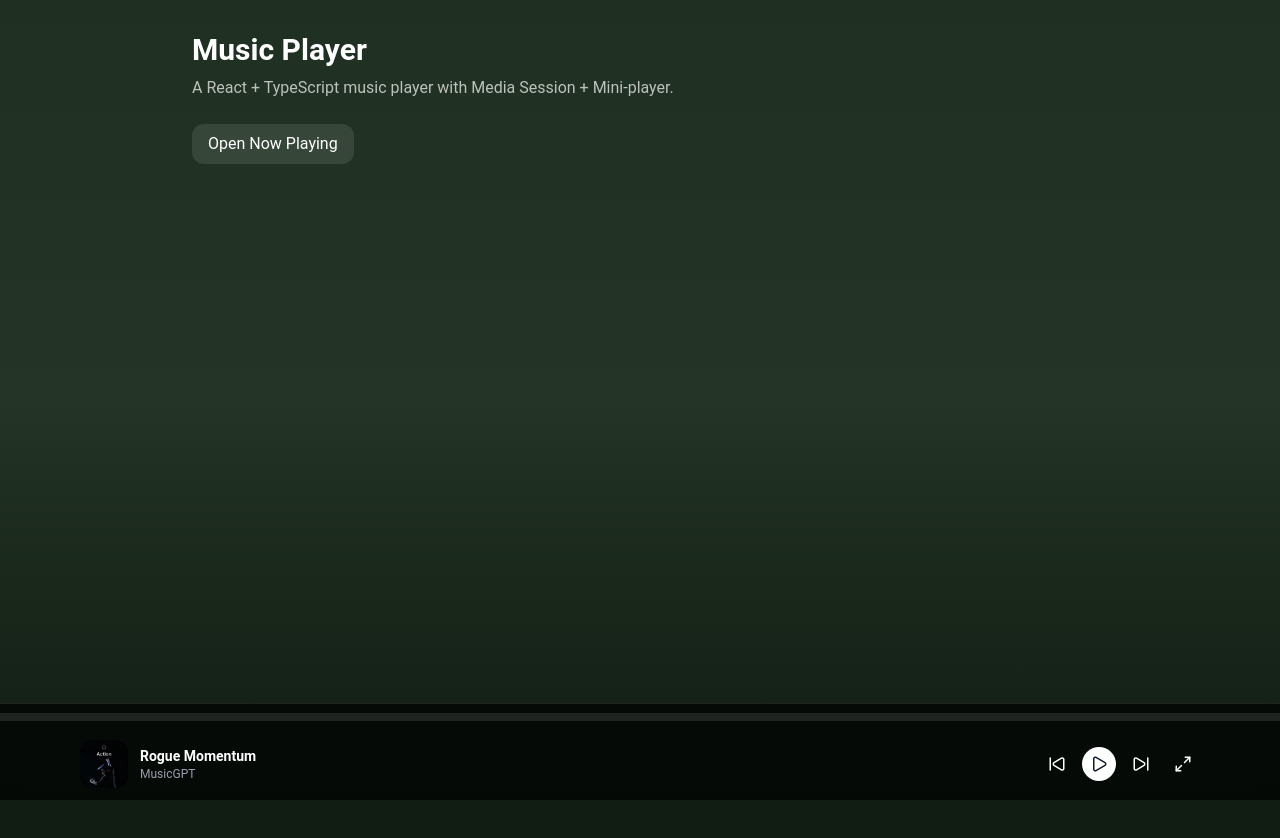
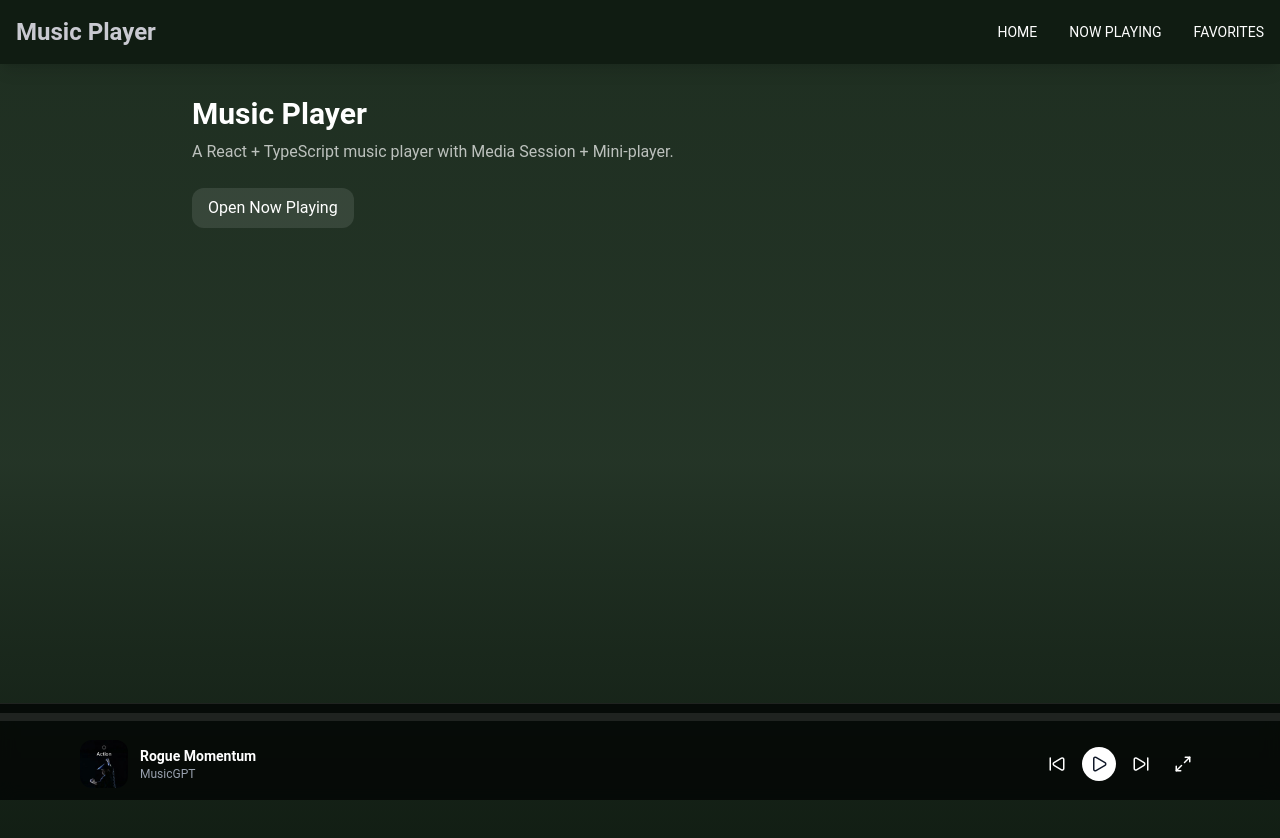
Before and after one commit to tworoniak/music-player, a React (Vite) app: page / in a window 1280 px wide. Shown: the top 838 px of the page. Built offline with nearby package versions, Linux system fonts and the light colour scheme.

Commit message:
added Header component

```diff
--- /dev/null
+++ b/src/components/Header.tsx
@@ -0,0 +1,153 @@
+import { useState } from 'react';
+import { Link } from 'react-router-dom';
+import { Menu, X } from 'lucide-react';
+
+const Header = () => {
+  const [isOpen, setIsOpen] = useState(false); // mobile menu
+  // const [isDropdownOpen, setIsDropdownOpen] = useState(false); // mobile dropdown
+  // const [isDesktopDropdownOpen, setIsDesktopDropdownOpen] = useState(false); // desktop dropdown
+
+  return (
+    <header className='bg-background/60 text-white shadow-lg sticky top-0 z-50'>
+      <div className='max-w-7xl mx-auto p-4 flex items-center justify-between'>
+        {/* Logo */}
+        <Link to='/' className='text-muted text-sm md:text-2xl font-bold'>
+          Music Player
+        </Link>
+
+        {/* Desktop Navigation */}
+        <nav className='hidden md:flex items-center space-x-8 uppercase text-sm underline-offset-2'>
+          <Link to='/' className='hover:text-accent transition hover:underline'>
+            Home
+          </Link>
+
+          <Link
+            to='/now-playing'
+            className='hover:text-accent transition hover:underline'
+          >
+            Now Playing
+          </Link>
+
+          <Link
+            to='/liked'
+            className='hover:text-accent transition uppercase hover:underline'
+          >
+            Favorites
+          </Link>
+          {/* Desktop Galleries dropdown */}
+          {/* <div className='relative'>
+            <button
+              className='hover:text-accent transition'
+              onMouseEnter={() => setIsDesktopDropdownOpen(true)}
+              onMouseLeave={() => setIsDesktopDropdownOpen(false)}
+            >
+              <Link
+                to='/galleries'
+                className='hover:text-accent transition uppercase hover:underline'
+              >
+                Galleries
+              </Link>
+            </button> */}
+
+          {/* Dropdown */}
+          {/* {isDesktopDropdownOpen && (
+              <div
+                className='absolute top-3 left-0 mt-2 w-48 bg-gray-800 rounded-md shadow-md z-50'
+                onMouseEnter={() => setIsDesktopDropdownOpen(true)}
+                onMouseLeave={() => setIsDesktopDropdownOpen(false)}
+              >
+                {Object.entries(galleries).map(([key, gallery]) => (
+                  <Link
+                    key={key}
+                    to={`/galleries/${key}`}
+                    className='block px-4 py-2 hover:bg-gray-700 transition normal-case'
+                  >
+                    {gallery.title}
+                  </Link>
+                ))}
+              </div>
+            )}
+          </div> */}
+          {/* <Link
+            to='/about'
+            className='hover:text-accent transition hover:underline'
+          >
+            About
+          </Link> */}
+        </nav>
+
+        {/* Mobile Menu Button */}
+        <button
+          className='md:hidden text-2xl focus:outline-none'
+          onClick={() => setIsOpen(!isOpen)}
+        >
+          {isOpen ? <X /> : <Menu />}
+        </button>
+      </div>
+
+      {/* Mobile Navigation */}
+      {isOpen && (
+        <nav className='md:hidden bg-surface shadow-md'>
+          <div className='flex flex-col px-4 py-2 space-y-2'>
+            <Link
+              to='/'
+              className='hover:text-accent transition'
+              onClick={() => setIsOpen(false)}
+            >
+              Home
+            </Link>
+
+            <Link
+              to='/now-playing'
+              className='hover:text-accent transition'
+              onClick={() => setIsOpen(false)}
+            >
+              Now Playing
+            </Link>
+
+            <Link
+              to='/liked'
+              className='hover:text-accent transition'
+              onClick={() => setIsOpen(false)}
+            >
+              Favorites
+            </Link>
+
+            {/* Mobile Galleries collapsible */}
+            {/* <button
+              className='text-left hover:text-accent transition'
+              onClick={() => setIsDropdownOpen(!isDropdownOpen)}
+            >
+              Galleries
+            </button> */}
+
+            {/* {isDropdownOpen && (
+              <div className='pl-4 flex flex-col space-y-1'>
+                {Object.entries(galleries).map(([key, gallery]) => (
+                  <Link
+                    key={key}
+                    to={`/galleries/${key}`}
+                    className='hover:text-accent transition'
+                    onClick={() => setIsOpen(false)}
+                  >
+                    {gallery.title}
+                  </Link>
+                ))}
+              </div>
+            )} */}
+
+            {/* <Link
+              to='/about'
+              className='hover:text-accent transition'
+              onClick={() => setIsOpen(false)}
+            >
+              About
+            </Link> */}
+          </div>
+        </nav>
+      )}
+    </header>
+  );
+};
+
+export default Header;
--- a/src/layouts/AppLayout.tsx
+++ b/src/layouts/AppLayout.tsx
@@ -1,5 +1,6 @@
 import { Outlet, useNavigate } from 'react-router-dom';
 import MiniPlayer from '../components/player/MiniPlayer';
+import Header from '../components/Header';
 import { usePlayer } from '../context/PlayerContext';
 
 export default function AppLayout() {
@@ -8,6 +9,7 @@ export default function AppLayout() {
 
   return (
     <div className='min-h-screen pb-24'>
+      <Header />
       <Outlet />
 
       <MiniPlayer
```
